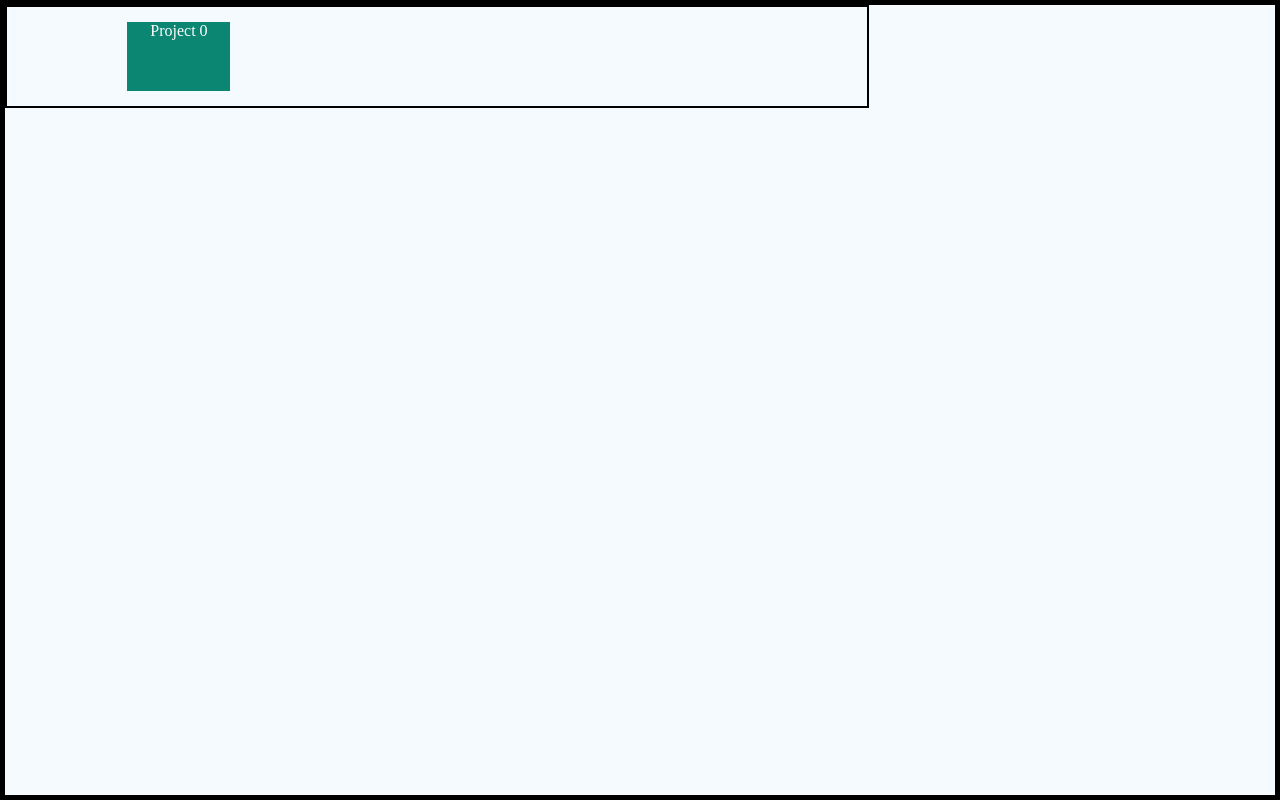
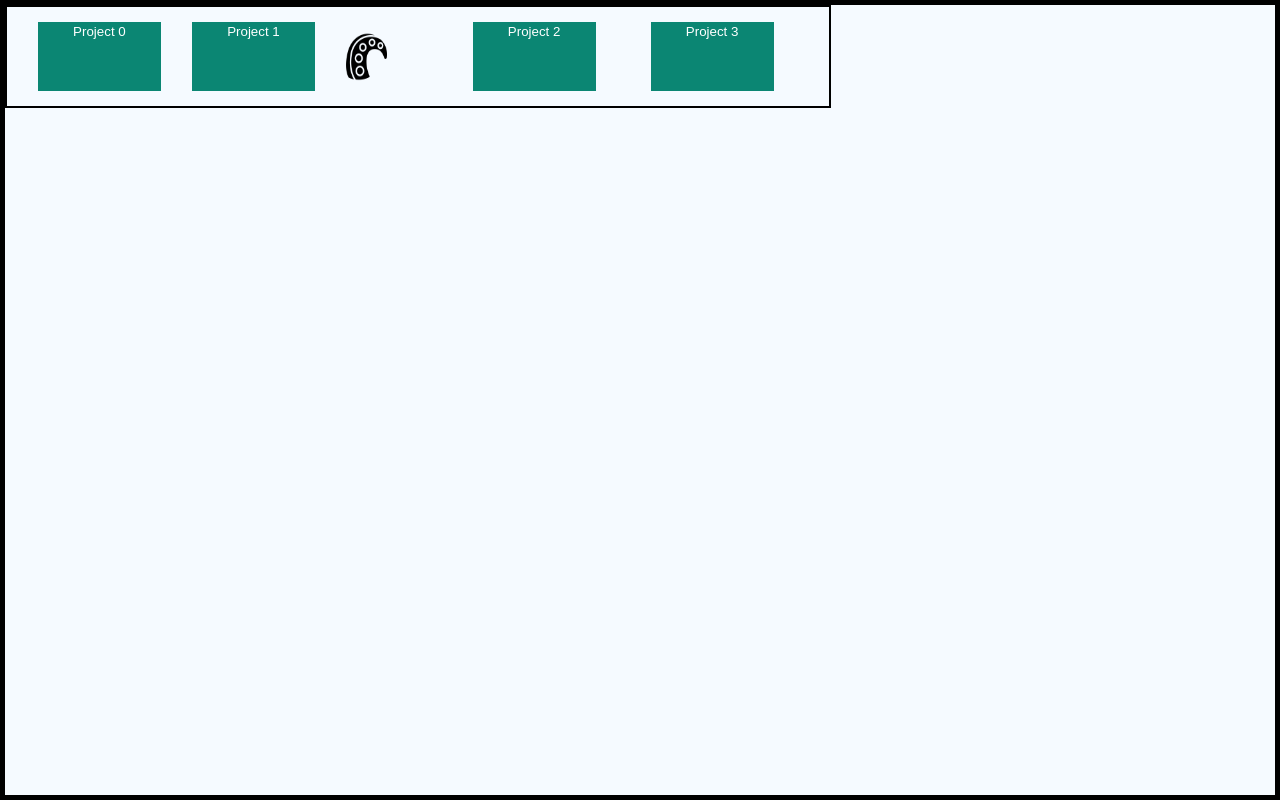
Before and after one commit to MikolajD06/projekt3, a plain HTML site: page index.html in a window 1280 px wide. Drawn offline with Linux system fonts and the light colour scheme.

Commit message:
Add files via upload

```diff
--- a/index.html
+++ b/index.html
@@ -10,13 +10,19 @@
     <div id="top1">
         <div id="lewotop">
             <div id="box1">
-                <h>Project 0</h>
+                <button>Project 0</button>
             </div>
-            <div id="box2"></div>
+            <div id="box2">
+                <button>Project 1</button>
+            </div>
+            <img src="tentacle.png" alt="logo">
         </div>
         <div id="prawotop">
-            <div id="box3"></div>
-            <div id="box4"></div>
+            <div id="box3">
+                <button>Project 2</button>
+            </div>
+            <div id="box4">
+                <button>Project 3</button>
         </div>
     </div>
 </body>
--- a/style.css
+++ b/style.css
@@ -13,16 +13,17 @@ body{
 #top1{
     display: flex;
     flex-direction: row;
-    width: 68%;
+    width: 65%;
     height: 13%;
     border: 2px solid black;
 }
 #lewotop{
     display: flex;
-    width: 40%;
+    width: 50%;
     height: 100%;
     justify-content: center;
     align-items: center;
+    justify-content: space-evenly;
 }
 #box1{
     width: 30%;
@@ -35,7 +36,52 @@ body{
 
 
 }
-#h{
+button{
+    background-color: #0B8673;
+    border: #0B8673;
+    color: white;
+
+}
+
+#box2{
+    width: 30%;
+    height: 70%;
+    background-color: #0B8673;
+    color: white;
+    text-align: center;
     justify-content: center;
     align-items: center;
 }
+img{
+    width: 10%;
+    height: 50%;
+    align-items: center;
+}
+#prawotop{
+    display: flex;
+    width: 50%;
+    height: 100%;
+    justify-content: space-evenly;
+    align-items: center;
+
+
+}
+#box3{
+    width: 30%;
+    height: 70%;
+    background-color: #0B8673;
+    text-align: center;
+    color: white;
+    justify-content: center;
+    align-items: center;
+    gap: 100px;
+}
+#box4{
+    width: 30%;
+    height: 70%;
+    background-color: #0B8673;
+    text-align: center;
+    color: white;
+    justify-content: center;
+    align-items: center;
+}
```
Also changed, not shown: tentacle.png (added).
